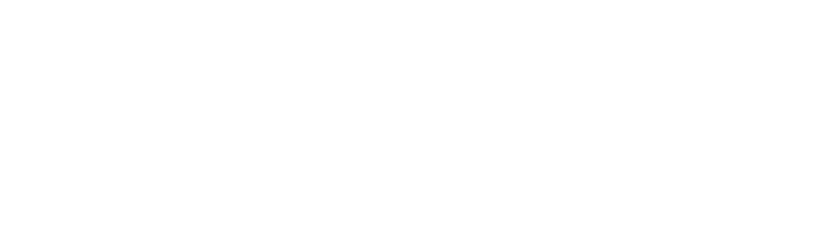
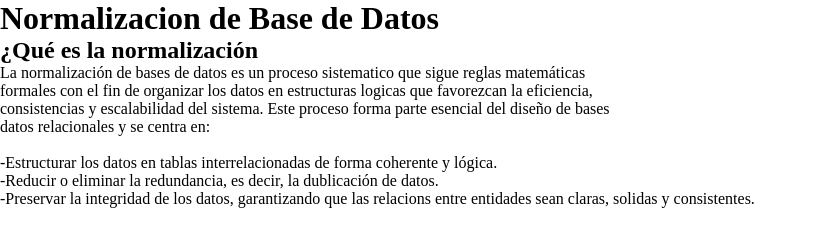
Before and after one commit to sebasBetancourt/basesDatos, a plain HTML site: page index.html in a window 1280 px wide. Shown: the whole page, without its empty margins (0-814 px from the left). Drawn offline with Linux system fonts and the light colour scheme.

Commit message:
feat: :sparkles: Introducción añadidad

```diff
--- a/index.html
+++ b/index.html
@@ -8,6 +8,24 @@
     <script type="module" defer src="js/main.js" ></script>
 </head>
 <body>
+    <div class="Tittle">
+        <h1>Normalizacion de Base de Datos</h1>
+    </div>
+    <div class="Subtittle">
+        <h2>¿Qué es la normalización</h2>
+        <p>La normalización de bases de datos es un proceso sistematico que sigue reglas matemáticas<br>
+            formales con el fin de organizar los datos en estructuras logicas que favorezcan la eficiencia,<br>
+            consistencias y escalabilidad del sistema. Este proceso forma parte esencial del diseño de bases<br>
+            datos relacionales y se centra en:<br>
+            <br>
+            -Estructurar los datos en tablas interrelacionadas de forma coherente y lógica.<br>
+            -Reducir o eliminar la redundancia, es decir, la dublicación de datos.<br>
+            -Preservar la integridad de los datos, garantizando que las relacions entre entidades sean
+            claras, solidas y consistentes.
+        </p>
+    </div>
+
+
 
 </body>
 </html>
```
